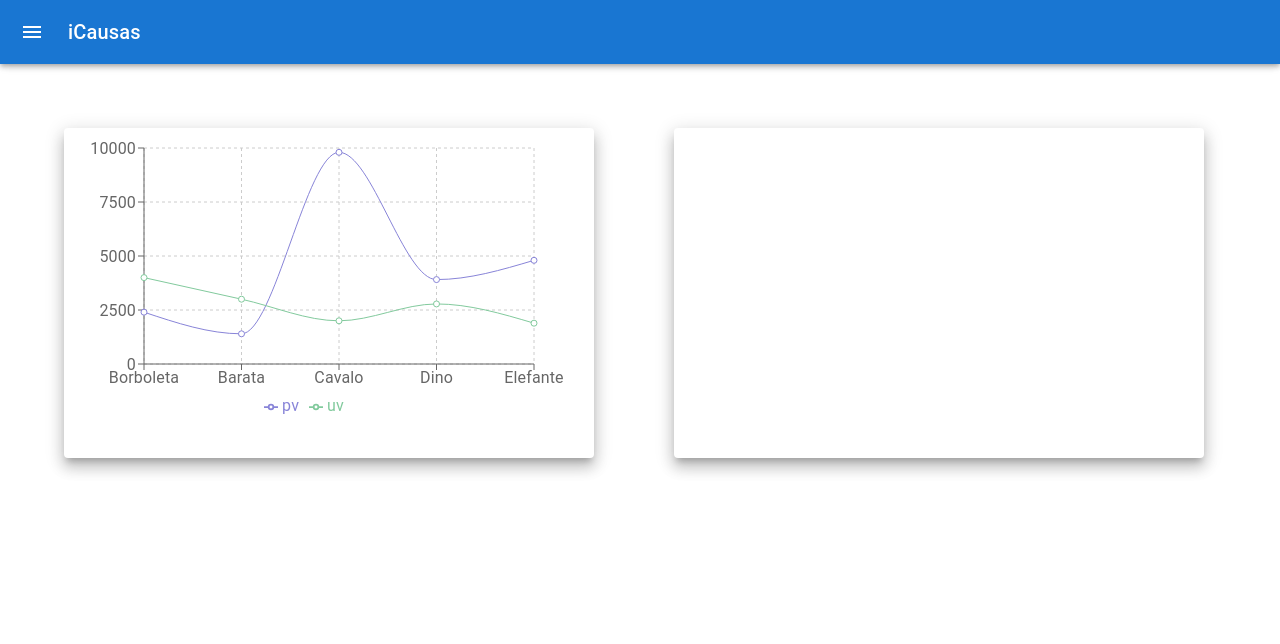
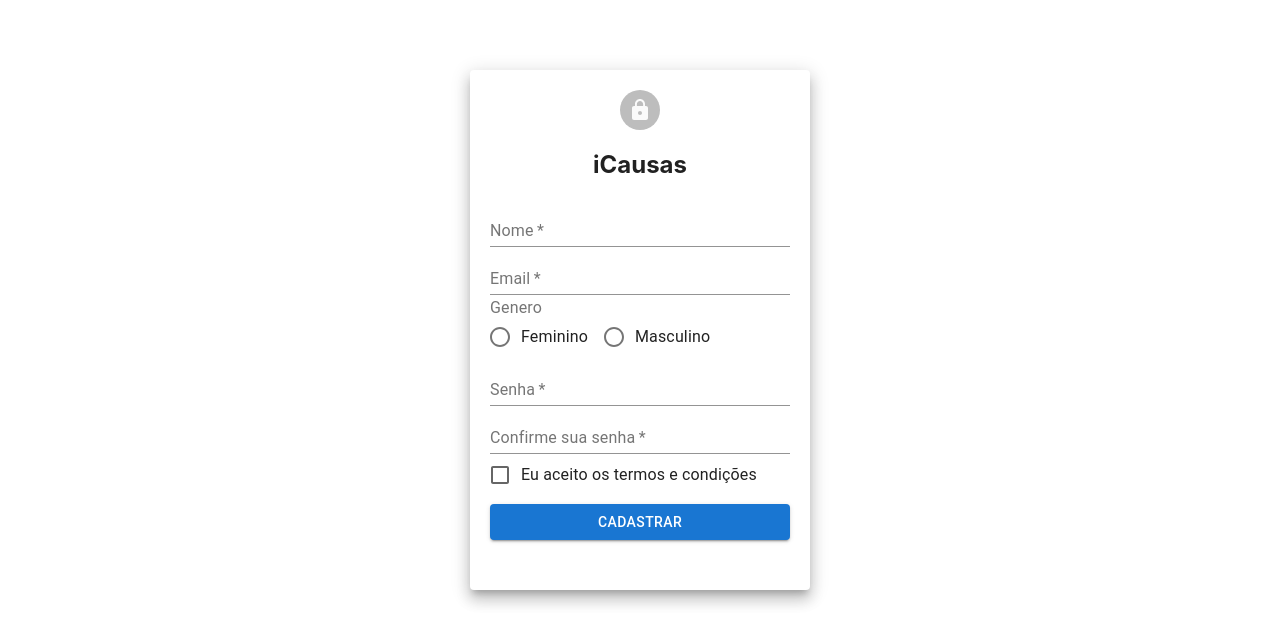
Before and after one commit to josedhontas/iCausas-interface, a React (Create React App) app in the folder icausas/: page /barramenu in a window 1280 px wide. Shown: the top 644 px of the page. Built offline with nearby package versions, Linux system fonts and the light colour scheme.

Commit message:
pagina cadastro

```diff
--- a/icausas/src/App.js
+++ b/icausas/src/App.js
@@ -2,10 +2,11 @@ import logo from './logo.svg';
 import './App.css';
 import Barramenu from './Components/barramenu';
 import Login from './Pages/login';
+import Cadastro from './Pages/cadastro'
 
 function App() {
   return (
-    <Barramenu> </Barramenu>
+    <Cadastro> </Cadastro>
     );
 }
 
--- /dev/null
+++ b/icausas/src/Pages/cadastro.js
@@ -0,0 +1,50 @@
+import { Avatar, Grid, Paper, TextField } from '@material-ui/core'
+import React from 'react'
+import Checkbox from '@mui/material/Checkbox';
+import FormGroup from '@mui/material/FormGroup';
+import FormControlLabel from '@mui/material/FormControlLabel';
+import Button from '@mui/material/Button';
+import LockIcon from '@mui/icons-material/Lock';
+import FormControl from '@material-ui/core/FormControl';
+import FormLabel from '@material-ui/core/FormLabel';
+import Radio from '@material-ui/core/Radio';
+import RadioGroup from '@material-ui/core/RadioGroup';
+
+
+
+
+export default function Cadastro() {
+    const paperStyle = { padding: 20, height: '60vh', width: 300, margin: "70px auto" }
+    const btnstyle = { margin: '8px 0' }
+    const marginTop = { marginTop: 5 }
+
+    return (
+        <Grid>
+            <Paper elevation={10} style={paperStyle}>
+                <Grid align='center'>             <Avatar><LockIcon /></Avatar>
+                    <h2>iCausas</h2>
+                </Grid>
+                <TextField label='Nome' fullWidth required></TextField>
+                <TextField label='Email' fullWidth required></TextField>
+                <FormControl component="fieldset" style={marginTop}>
+                    <FormLabel component="legend">Genero</FormLabel>
+                    <RadioGroup aria-label="genero" name="genero" style={{ display: 'initial' }}>
+                        <FormControlLabel value="Feminino" control={<Radio />} label="Feminino" />
+                        <FormControlLabel value="Masculino" control={<Radio />} label="Masculino" />
+                    </RadioGroup>
+                </FormControl>
+                <TextField label='Senha' type='password' fullWidth required></TextField>
+                <TextField label='Confirme sua senha' type='password' fullWidth required></TextField>
+
+                <FormGroup>
+                    <FormControlLabel control={<Checkbox />} label="Eu aceito os termos e condições" />
+
+                    <Button type='submit' variant='contained' style={btnstyle}>
+                        Cadastrar
+                    </Button>
+                </FormGroup>
+
+            </Paper>
+        </Grid>
+    )
+}
--- a/icausas/src/Pages/login.js
+++ b/icausas/src/Pages/login.js
@@ -18,8 +18,8 @@ export default function Login() {
         <Grid align='center'>             <Avatar><LockIcon/></Avatar>
           <h2>iCausas</h2>
         </Grid>
-        <TextField label='Email' placeholder='Enter username' fullWidth required></TextField>
-        <TextField label='Senha' placeholder='Enter password' type='password' fullWidth required></TextField>
+        <TextField label='Email' placeholder='Insira seu email' fullWidth required></TextField>
+        <TextField label='Senha' placeholder='Insira sua senha' type='password' fullWidth required></TextField>
         <FormGroup>
           <FormControlLabel control={<Checkbox />} label="Manter conectado" />
           <Button type='submit' variant='contained' style={btnstyle}>
```
Also changed, not shown: 1 other file (tests, documents, lock files or other folders).
